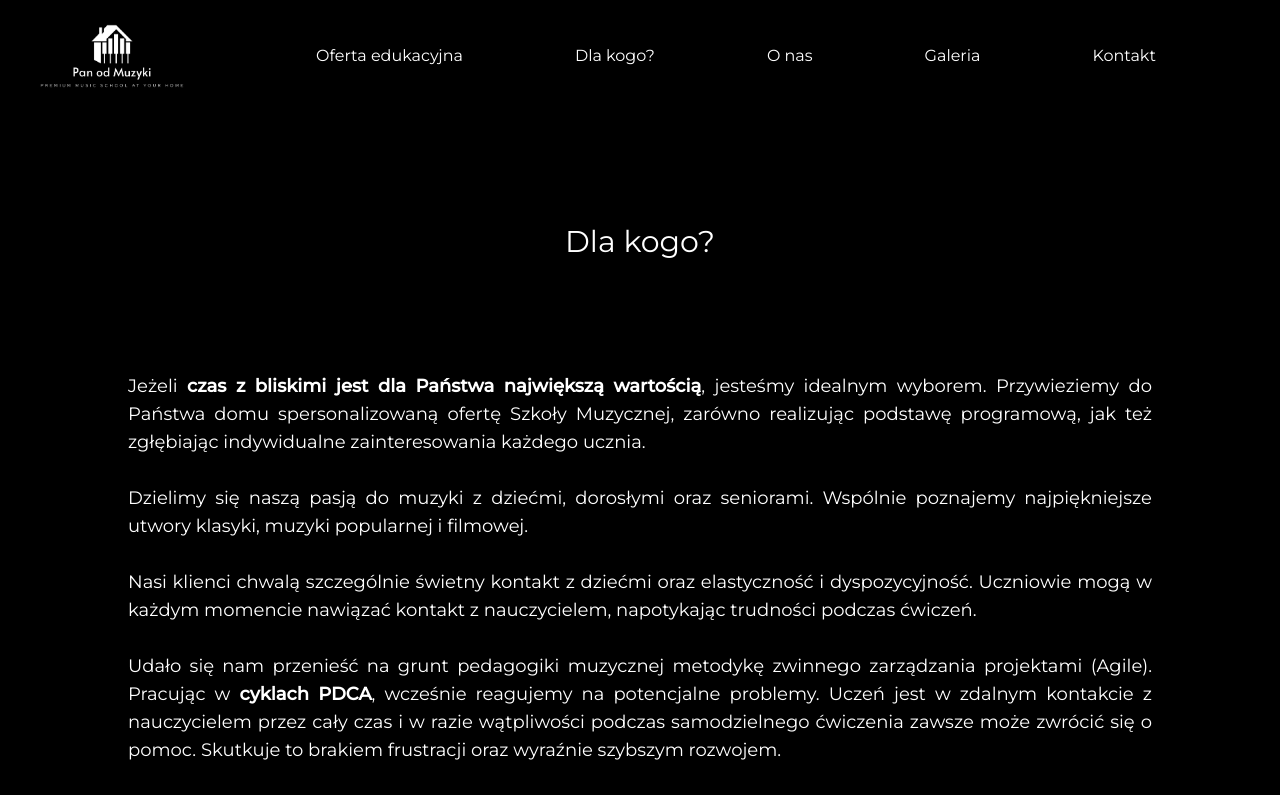
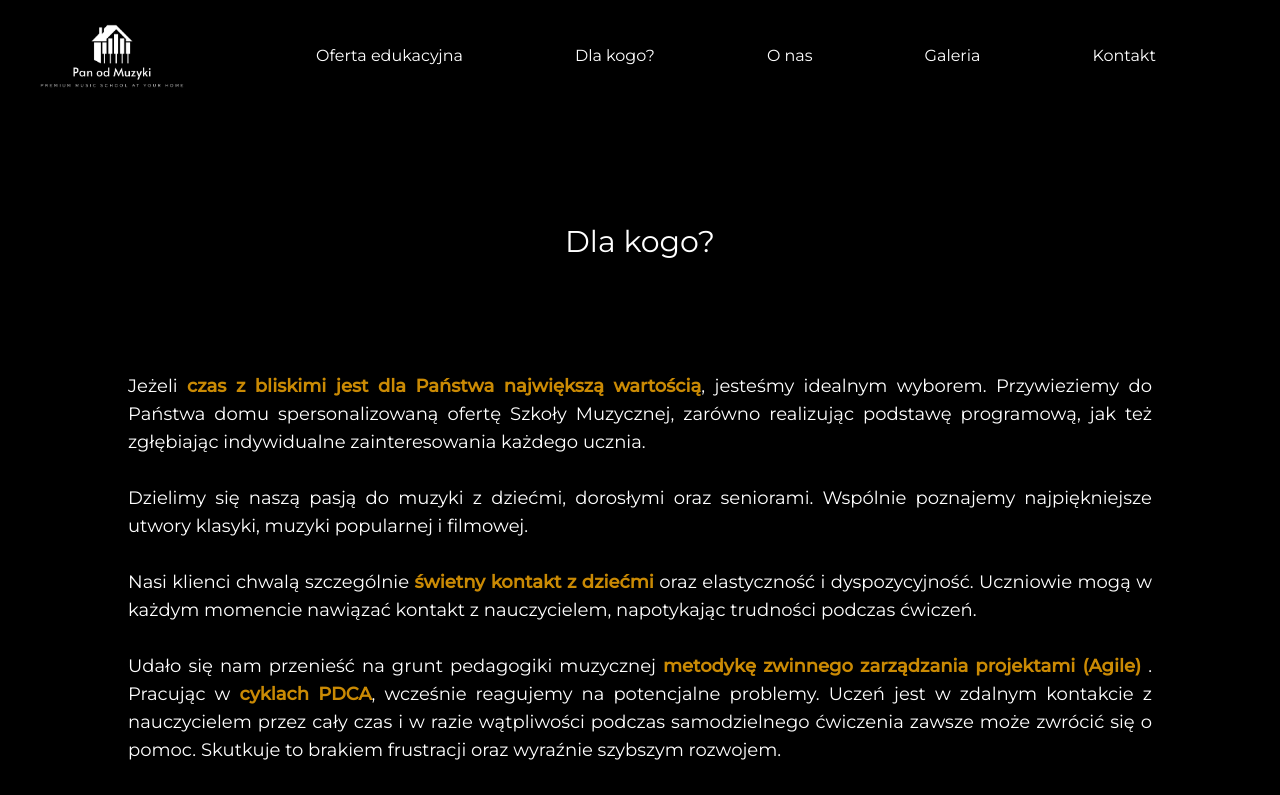
Before and after one commit to snix422/MusicSchoolWebsite, a React (Create React App) app in the folder my-app/: page /dlakogo in a window 1280 px wide. Shown: the top 795 px of the page. Built offline with nearby package versions, Linux system fonts and the light colour scheme; a web font is replaced by a local one.

Commit message:
changed photo, color of font in for whom

```diff
--- a/my-app/src/App.css
+++ b/my-app/src/App.css
@@ -33,7 +33,7 @@
 .link::after {
   content: "";
   position: absolute;
-    background-color: #ff3c78;
+  background-color: rgb(202, 138, 4);
   height: 3px;
   width: 0;
   left: 0;
--- a/my-app/src/components/ForWhom/ForWhom.tsx
+++ b/my-app/src/components/ForWhom/ForWhom.tsx
@@ -23,8 +23,11 @@ const ForWhom = () => {
           className="text-white text-lg w-4/5 text-justify max-sm:text-center"
           style={{ fontFamily: "Montserrat" }}
         >
-          Jeżeli <b>czas z bliskimi jest dla Państwa największą wartością</b>,
-          jesteśmy idealnym wyborem. Przywieziemy do Państwa domu
+          Jeżeli{" "}
+          <span className="text-yellow-600">
+            <b>czas z bliskimi jest dla Państwa największą wartością</b>
+          </span>
+          , jesteśmy idealnym wyborem. Przywieziemy do Państwa domu
           spersonalizowaną ofertę Szkoły Muzycznej, zarówno realizując podstawę
           programową, jak też zgłębiając indywidualne zainteresowania każdego
           ucznia. <br />
@@ -33,25 +36,37 @@ const ForWhom = () => {
           seniorami. Wspólnie poznajemy najpiękniejsze utwory klasyki, muzyki
           popularnej i filmowej. <br />
           <br />
-          Nasi klienci chwalą szczególnie świetny kontakt z dziećmi oraz
-          elastyczność i dyspozycyjność. Uczniowie mogą w każdym momencie
+          Nasi klienci chwalą szczególnie{" "}
+          <span className="text-yellow-600">
+            <strong>świetny kontakt z dziećmi</strong>
+          </span>{" "}
+          oraz elastyczność i dyspozycyjność. Uczniowie mogą w każdym momencie
           nawiązać kontakt z nauczycielem, napotykając trudności podczas
           ćwiczeń.
           <br />
           <br />
-          Udało się nam przenieść na grunt pedagogiki muzycznej metodykę
-          zwinnego zarządzania projektami (Agile). Pracując w{" "}
-          <b>cyklach PDCA</b>, wcześnie reagujemy na potencjalne problemy. Uczeń
-          jest w zdalnym kontakcie z nauczycielem przez cały czas i w razie
-          wątpliwości podczas samodzielnego ćwiczenia zawsze może zwrócić się o
-          pomoc. Skutkuje to brakiem frustracji oraz wyraźnie szybszym rozwojem.
+          Udało się nam przenieść na grunt pedagogiki muzycznej{" "}
+          <span className="text-yellow-600">
+            <strong>metodykę zwinnego zarządzania projektami (Agile)</strong>
+          </span>{" "}
+          . Pracując w{" "}
+          <span className="text-yellow-600">
+            <b>cyklach PDCA</b>
+          </span>
+          , wcześnie reagujemy na potencjalne problemy. Uczeń jest w zdalnym
+          kontakcie z nauczycielem przez cały czas i w razie wątpliwości podczas
+          samodzielnego ćwiczenia zawsze może zwrócić się o pomoc. Skutkuje to
+          brakiem frustracji oraz wyraźnie szybszym rozwojem.
           <br />
           <br />
           Jesteśmy przekonani, że dobrzy nauczyciele nie tylko ,,mają
-          podejście", lecz tworzą <b>wydajne procesy nauczania</b>. Lekcje z
-          nami mają przejrzysta strukturę, a czas ucznia wkorzystany jest
-          możliwie jak najwydajniej. Po każdej lekcji rodzic otrzymuje notatkę
-          oraz najbliższe cele, co integruje go z procesem nauki swojego
+          podejście", lecz tworzą{" "}
+          <span className="text-yellow-600">
+            <b>wydajne procesy nauczania</b>
+          </span>
+          . Lekcje z nami mają przejrzysta strukturę, a czas ucznia wkorzystany
+          jest możliwie jak najwydajniej. Po każdej lekcji rodzic otrzymuje
+          notatkę oraz najbliższe cele, co integruje go z procesem nauki swojego
           dziecka.
         </motion.p>
       </div>
--- a/my-app/src/components/Gallery/Gallery.tsx
+++ b/my-app/src/components/Gallery/Gallery.tsx
@@ -9,7 +9,7 @@ import img5 from "../../assets/images/gallery/5.jpg";
 import img6 from "../../assets/images/gallery/6.jpg";
 import img7 from "../../assets/images/gallery/7.jpg";
 import img8 from "../../assets/images/gallery/8.jpg";
-import img9 from "../../assets/images/gallery/9.jpg";
+import img9 from "../../assets/images/gallery/10.jpg";
 import img11 from "../../assets/images/gallery/11.jpg";
 import img12 from "../../assets/images/gallery/12.jpeg";
 import { Modal } from "@mui/material";
--- a/my-app/src/components/MainPage/MainPage.tsx
+++ b/my-app/src/components/MainPage/MainPage.tsx
@@ -40,7 +40,7 @@ const MainPage = () => {
             Jesteśmy mobilną szkołą muzyczną w Twoim domu. Jeżeli czas z
             bliskimi jest dla Ciebie największą wartością, sprawdź naszą ofertę
             edukacyjną. Zobacz, jak możesz wspomóc rozwój Twojego dziecka z
-            naszą pomocą.
+            naszą pomocą!
           </p>
         </motion.div>
         <motion.div
```
Lines whose indentation alone changed are shown as unchanged.
